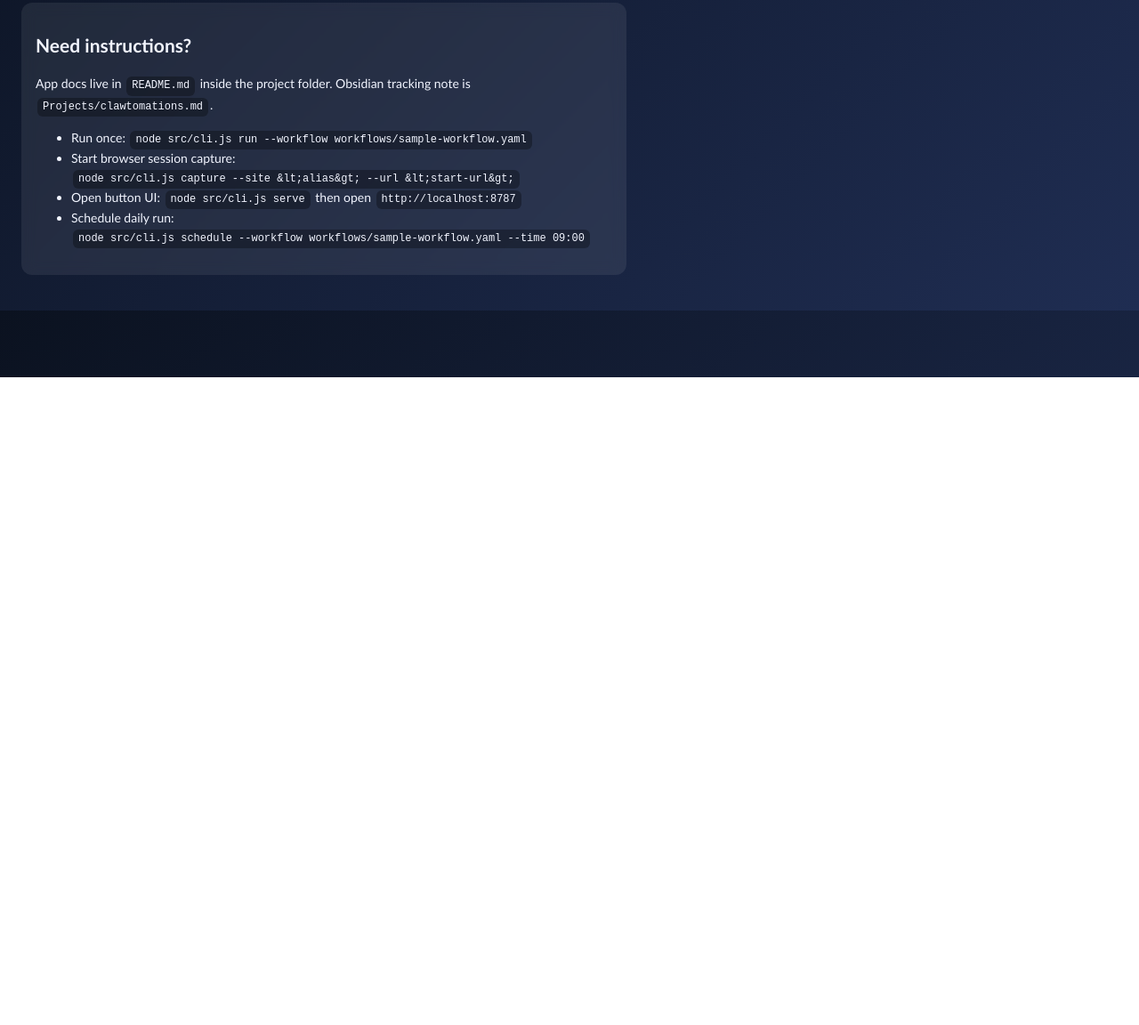
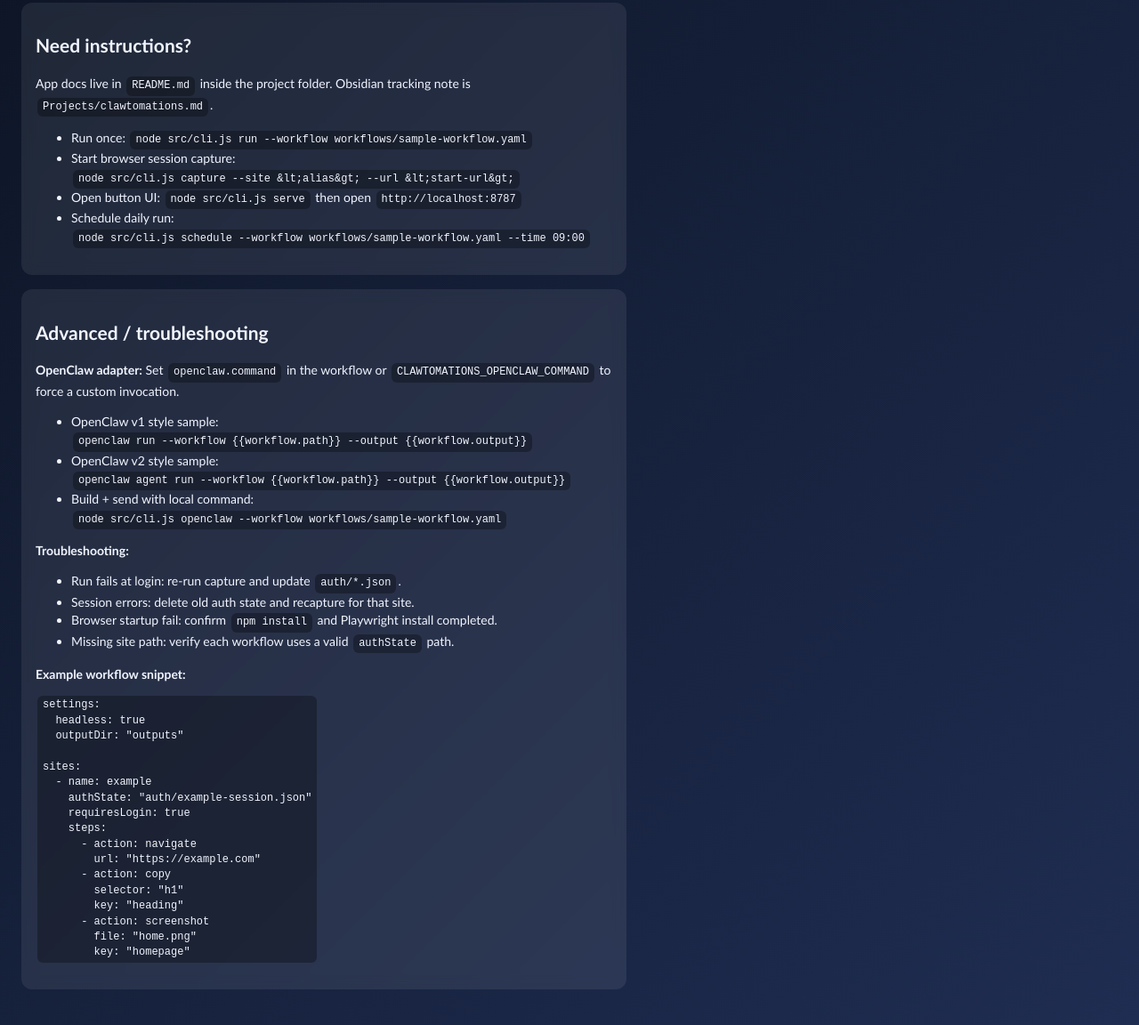
Before and after one commit to MiaMakesItHappen/clawtomations, a website: page public/index.html in a window 1280 px wide. Shown: the part 376-1528 px from the top of the page at 89% size. Before the commit the page ends 800 px from the top, so only its background shows below. Drawn offline with Linux system fonts and the light colour scheme.

Commit message:
feat: add advanced troubleshooting and OpenClaw guidance to UI

```diff
--- a/public/index.html
+++ b/public/index.html
@@ -79,6 +79,46 @@
           <li>Schedule daily run: <code>node src/cli.js schedule --workflow workflows/sample-workflow.yaml --time 09:00</code></li>
         </ul>
       </section>
+      <section class="card help">
+        <h2>Advanced / troubleshooting</h2>
+        <p><strong>OpenClaw adapter:</strong> Set <code>openclaw.command</code> in the workflow or <code>CLAWTOMATIONS_OPENCLAW_COMMAND</code> to force a custom invocation.</p>
+        <ul>
+          <li>OpenClaw v1 style sample:
+            <code>openclaw run --workflow {{workflow.path}} --output {{workflow.output}}</code>
+          </li>
+          <li>OpenClaw v2 style sample:
+            <code>openclaw agent run --workflow {{workflow.path}} --output {{workflow.output}}</code>
+          </li>
+          <li>Build + send with local command:
+            <code>node src/cli.js openclaw --workflow workflows/sample-workflow.yaml</code>
+          </li>
+        </ul>
+        <p><strong>Troubleshooting:</strong></p>
+        <ul>
+          <li>Run fails at login: re-run capture and update <code>auth/*.json</code>.</li>
+          <li>Session errors: delete old auth state and recapture for that site.</li>
+          <li>Browser startup fail: confirm <code>npm install</code> and Playwright install completed.</li>
+          <li>Missing site path: verify each workflow uses a valid <code>authState</code> path.</li>
+        </ul>
+        <p><strong>Example workflow snippet:</strong></p>
+        <pre><code>settings:
+  headless: true
+  outputDir: "outputs"
+
+sites:
+  - name: example
+    authState: "auth/example-session.json"
+    requiresLogin: true
+    steps:
+      - action: navigate
+        url: "https://example.com"
+      - action: copy
+        selector: "h1"
+        key: "heading"
+      - action: screenshot
+        file: "home.png"
+        key: "homepage"</code></pre>
+      </section>
     </main>
     <script>
       const runBtn = document.getElementById("runBtn");
```
